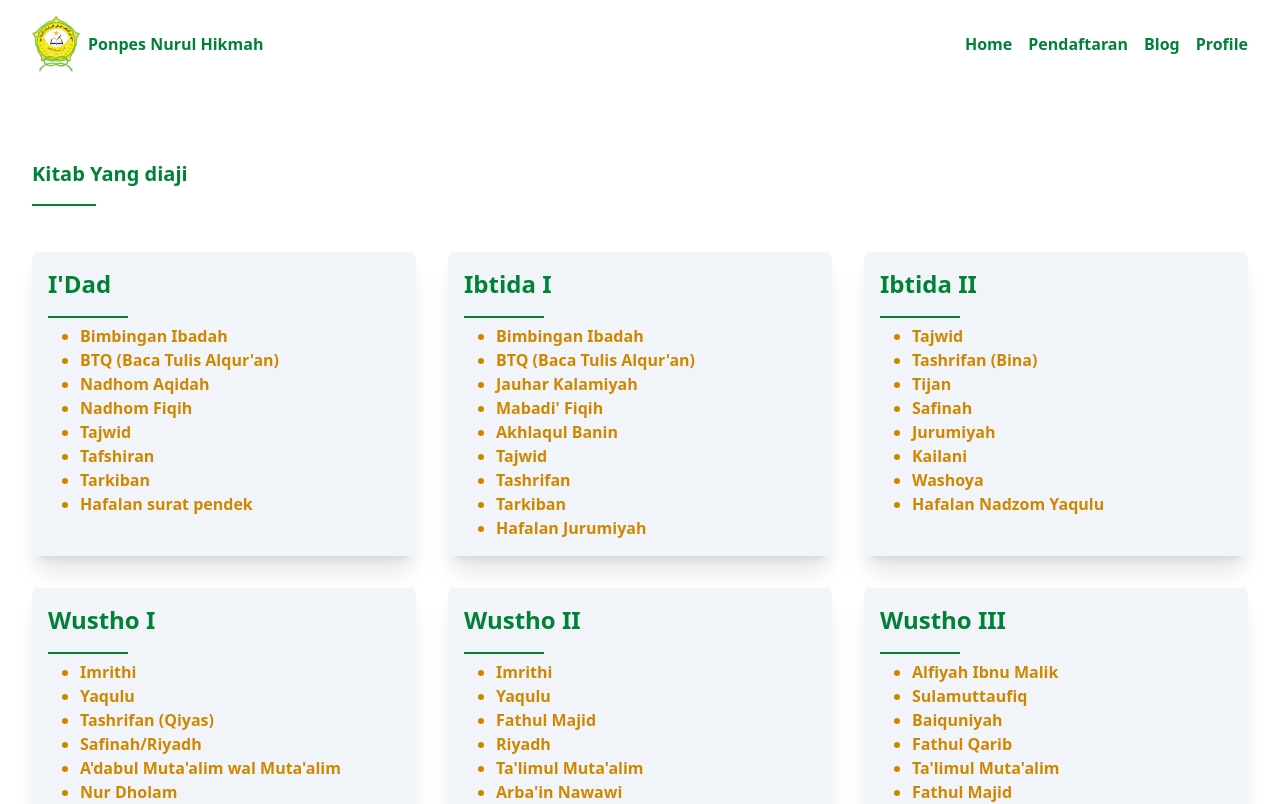
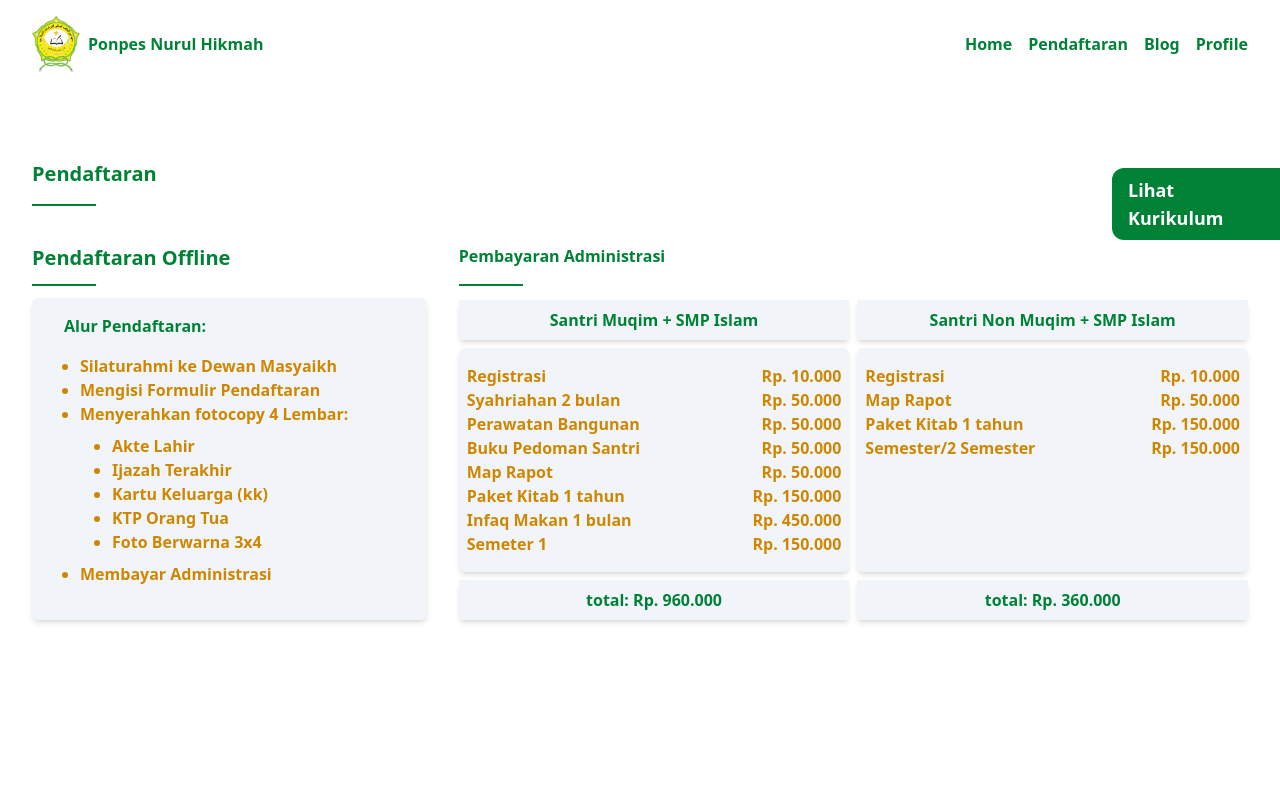
Before and after one commit to AchmadFajarN/website_pesantren, a React (Vite) app in the folder FrontEnd/: page /pendaftaran in a window 1280 px wide. Shown: the top 804 px of the page. Built offline with nearby package versions, Linux system fonts and the light colour scheme.

Commit message:
add pendaftaran offline dan kurikukum aside

```diff
--- a/FrontEnd/src/App.jsx
+++ b/FrontEnd/src/App.jsx
@@ -8,7 +8,7 @@ import Pendaftaran from './Pages/Pendaftaran'
 
 const App = () => {
   return (
-    <div className='relative'>
+    <div className=''>
       <Header />
       <main>
         <Routes>
--- a/FrontEnd/src/Components/CardArtikel.jsx
+++ b/FrontEnd/src/Components/CardArtikel.jsx
@@ -5,7 +5,7 @@ import { animateFunc } from '../../utils'
 
 const CardArtikel = ({data, transitionAnimate}) => {
   return (
-    <motion.div initial={animateFunc().initial} whileInView={animateFunc().animate} transition={animateFunc(transitionAnimate).transition} className='flex gap-4 max-h-[10rem] md:max-w-[26rem] p-4 rounded-md shadow-md bg-slate-100'>
+    <motion.div initial={animateFunc().initial} whileInView={animateFunc().animate} transition={animateFunc(transitionAnimate).transition} className='flex gap-4 max-h-[10rem] p-4 rounded-md shadow-md bg-slate-100'>
         <div className='flex-1/2 rounded-md overflow-hidden'>
             <img src={ data.imageUrl } alt="" className='w-full h-full object-cover' />
         </div>
--- a/FrontEnd/src/Components/CardKurikulum.jsx
+++ /dev/null
@@ -1,19 +0,0 @@
-import React from "react";
-import { ChevronDown } from "lucide-react";
-import { useState } from "react";
-
-const CardKurikulum = ({ data }) => {
-  return (
-    <div className="p-4 bg-slate-100 shadow-xl rounded-md">
-      <h1 className="font-bold text-2xl text-green-700">{data.kelas}</h1>
-      <span className="inline-block w-20 h-[2px] bg-green-700"></span>
-      <ul className="list-disc pl-8">
-        {data.pelajaran.map((item) => {
-          return <li className="font-semibold text-yellow-600">{item}</li>;
-        })}
-      </ul>
-    </div>
-  );
-};
-
-export default CardKurikulum;
--- a/FrontEnd/src/Components/KurikulumPendaftaran.jsx
+++ b/FrontEnd/src/Components/KurikulumPendaftaran.jsx
@@ -1,31 +1,80 @@
-import React from 'react'
-import { motion } from 'motion/react'
-import { animateFunc } from '../../utils'
-import Underline from './Underline'
-import CardKurikulum from './CardKurikulum'
-import { kelasDanKurikulum } from '../../utils'
+import { useState } from "react";
+import { kelasDanKurikulum } from "../../utils";
+import { ChevronDown } from "lucide-react";
 
 const KurikulumPendaftaran = () => {
+  const [sideActive, setSideActive] = useState(false);
+  const sideBar = () => {
+    setSideActive(!sideActive);
+  };
+
+  const dataWithId = kelasDanKurikulum.map((item) => {
+    return {
+      ...item,
+      isDisplay: false,
+    };
+  });
+
+  const [dataKurikulum, setDataKurikulum] = useState(dataWithId);
+
+  const displayPelajaran = (name) => {
+    const data = dataKurikulum.map((item) =>
+      item.kelas === name ? { ...item, isDisplay: !item.isDisplay } : item
+    );
+    setDataKurikulum(data);
+  };
+
   return (
-    <section className='w-full min-h-screen pt-[10rem]'>
-        <motion.h1
-        initial={animateFunc().initial}
-        whileInView={animateFunc().animate}
-        transition={animateFunc(0.5).transition}
-        className="font-bold text-xl text-green-700"
+    <aside
+      className={`fixed rounded-md right-0 top-24 h-[85vh] ${
+        !sideActive ? "translate-x-full" : "translate-x-0 md:translate-x-6"
+      } transition-transform duration-200 ease-in-out w-xs bg-green-700`}
+    >
+      <div
+        onClick={sideBar}
+        className={`flex justify-center items-center ${
+          sideActive
+            ? "size-12 -left-12"
+            : "min-h-8 py-2 w-[7rem] md:w-44 px-2 md:px-4 -left-[7rem] md:-left-[10.5rem]"
+        } cursor-pointer bg-inherit absolute top-18 rounded-l-xl`}
       >
-        Kitab Yang diaji
-      </motion.h1>
-      <Underline />
-      <div className='grid grid-cols-1 md:grid-cols-2 lg:grid-cols-3 mt-10 gap-8'>
-        {
-          kelasDanKurikulum.map((data) => {
-            return <CardKurikulum data={data} />
-          })
-        }
+        {!sideActive ? (
+          <p className="text-white text-xs md:text-lg font-bold">
+            Lihat Kurikulum
+          </p>
+        ) : (
+          <ChevronDown className="text-white -rotate-90" />
+        )}
       </div>
-    </section>
-  )
-}
+      <div className="w-full h-full rounded-md overflow-y-scroll">
+        <div className="py-4 px-8 text-center bg-green-900">
+          <h2 className="font-bold text-xl text-white">Kitab Yang diaji</h2>
+        </div>
+        <ul>
+          {dataKurikulum.map((kelas) => {
+            return (
+              <li className="py-2 group cursor-pointer font-semibold text-green-700 border-b-4">
+                <div
+                  onClick={() => displayPelajaran(kelas.kelas)}
+                  className="flex justify-between px-2 text-white"
+                >
+                  {kelas.kelas}
+                  <ChevronDown />
+                </div>
+                {kelas.isDisplay && (
+                  <ul className="bg-green-800 flex flex-col gap-2 p-2">
+                    {kelas.pelajaran.map((pelajaran) => (
+                      <li className="text-yellow-400">{pelajaran}</li>
+                    ))}
+                  </ul>
+                )}
+              </li>
+            );
+          })}
+        </ul>
+      </div>
+    </aside>
+  );
+};
 
-export default KurikulumPendaftaran
+export default KurikulumPendaftaran;
--- /dev/null
+++ b/FrontEnd/src/Components/OfflinePendaftaran.jsx
@@ -0,0 +1,48 @@
+import React from "react";
+import Underline from "./Underline";
+import { administrasiMuqimAndSmp, administrasiNonMuqimAndSmp, animateFunc } from "../../utils";
+import TableAdministration from "./TableAdministration";
+import { motion } from "motion/react";
+
+const OfflinePendaftaran = () => {
+  return (
+    <div className="my-8 flex flex-col justify-center md:flex-row md:h-[23.5rem] gap-8">
+      <div className="h-full md:flex-2 flex flex-col gap-3">
+        <motion.h2 initial={animateFunc().initial} whileInView={animateFunc().animate} transition={animateFunc(0.5).transition} className="text-xl font-bold text-green-700">
+          Pendaftaran Offline
+        </motion.h2>
+        <Underline />
+        <motion.div initial={animateFunc().initial} whileInView={animateFunc().animate} transition={animateFunc(0.5).transition} className="flex-2 px-8 pt-4 bg-slate-100 shadow-md rounded-md">
+          <h3 className="font-bold text-green-700">Alur Pendaftaran:</h3>
+          <ul className="list-disc px-4 pt-4 text-yellow-600 font-semibold">
+            <li>Silaturahmi ke Dewan Masyaikh</li>
+            <li>Mengisi Formulir Pendaftaran</li>
+            <li>
+              Menyerahkan fotocopy 4 Lembar:
+              <ul className="px-8 list-disc py-2">
+                <li>Akte Lahir</li>
+                <li>Ijazah Terakhir</li>
+                <li>Kartu Keluarga (kk)</li>
+                <li>KTP Orang Tua</li>
+                <li>Foto Berwarna 3x4</li>
+              </ul>
+            </li>
+            <li>Membayar Administrasi</li>
+          </ul>
+        </motion.div>
+      </div>
+      <div className="md:flex-4">
+        <motion.h2 initial={animateFunc().initial} whileInView={animateFunc().animate} transition={animateFunc(0.5).transition} className="text-md font-bold text-green-700">
+          Pembayaran Administrasi
+        </motion.h2>
+        <Underline />
+        <div className="flex flex-col md:flex-row w-full gap-2 ">
+          <TableAdministration transitionAnimate={0.7} tableTitle={'Santri Muqim + SMP Islam'} className={'flex-1'} datas={administrasiMuqimAndSmp} />
+          <TableAdministration transitionAnimate={0.8} tableTitle={'Santri Non Muqim + SMP Islam'} className={'flex-1'} datas={administrasiNonMuqimAndSmp} />
+        </div>
+      </div>
+    </div>
+  );
+};
+
+export default OfflinePendaftaran;
--- /dev/null
+++ b/FrontEnd/src/Components/PendaftaranSection.jsx
@@ -0,0 +1,15 @@
+import React from 'react'
+import Underline from './Underline'
+import OfflinePendaftaran from './OfflinePendaftaran'
+
+const PendaftaranSection = () => {
+  return (
+    <section className='w-full min-h-screen pt-40'>
+        <h1 className='font-bold text-xl text-green-700'>Pendaftaran</h1>
+        <Underline />
+        <OfflinePendaftaran />
+    </section>
+  )
+}
+
+export default PendaftaranSection
--- /dev/null
+++ b/FrontEnd/src/Components/TableAdministration.jsx
@@ -0,0 +1,35 @@
+import { formatRupiah, animateFunc } from "../../utils";
+import { motion } from "motion/react";
+
+const TableAdministration = ({ datas, className, transitionAnimate, tableTitle }) => {
+  const reslutPrice = datas.reduce((acc, data) => acc + data.price, 0);
+  return (
+    <motion.div
+      initial={animateFunc().initial}
+      whileInView={animateFunc().animate}
+      transition={animateFunc(transitionAnimate).transition}
+      className={`${className}`}
+    >
+      <div className="w-full mt-2 py-2 bg-slate-100 shadow-md text-center">
+        <h3 className="font-bold text-green-700">{tableTitle}</h3>
+      </div>
+      <div className="mt-2 min-h-[14rem] bg-slate-100 px-2 py-4 shadow-md rounded-md">
+        {datas.map((data) => {
+          return (
+            <div className="flex justify-between font-semibold text-yellow-600">
+              <p>{data.name}</p>
+              <p>{formatRupiah(data.price)}</p>
+            </div>
+          );
+        })}
+      </div>
+      <div className="w-full mt-2 py-2 bg-slate-100 shadow-md text-center">
+        <h3 className="font-bold text-green-700">
+          total: {formatRupiah(reslutPrice)}
+        </h3>
+      </div>
+    </motion.div>
+  );
+};
+
+export default TableAdministration;
--- a/FrontEnd/src/Pages/Pendaftaran.jsx
+++ b/FrontEnd/src/Pages/Pendaftaran.jsx
@@ -1,13 +1,12 @@
 import React from 'react'
 import KurikulumPendaftaran from '../Components/KurikulumPendaftaran'
-import { kelasDanKurikulum } from '../../utils'
+import PendaftaranSection from '../Components/PendaftaranSection'
 
 const Pendaftaran = () => {
-  const data = kelasDanKurikulum
-  console.log(data.map((data) => data.kelas))
   return (
-    <div className='px-4 md:px-8'>
+    <div className='px-5 md:px-8'>
       <KurikulumPendaftaran />
+      <PendaftaranSection />
     </div>
   )
 }
--- a/FrontEnd/utils/index.js
+++ b/FrontEnd/utils/index.js
@@ -8,8 +8,8 @@ import kelulusan from "../src/assets/image/future.jpg";
 import kurikulum from "../src/assets/image/kurikulum.jpg";
 import lingkungan from "../src/assets/image/lingkungan.jpg";
 import kitabKuning from "../src/assets/image/kitab-kuning.jpeg";
-import pramuka from '../src/assets/image/pramuka2.jpg'
-import smpClass from '../src/assets/image/smp2.jpg'
+import pramuka from "../src/assets/image/pramuka2.jpg";
+import smpClass from "../src/assets/image/smp2.jpg";
 
 let kelasDanKurikulum = [
   {
@@ -199,10 +199,10 @@ const keunggulan = [
   },
   {
     title: "Jenjang Menengah (SMP)",
-  emoji: "🏫",
-  description:
-    "Masa transisi penting bagi santri untuk memperkuat dasar ilmu agama dan umum secara seimbang.",
-  imgUrl: smpClass
+    emoji: "🏫",
+    description:
+      "Masa transisi penting bagi santri untuk memperkuat dasar ilmu agama dan umum secara seimbang.",
+    imgUrl: smpClass,
   },
   {
     title: "Lingkungan Islami",
@@ -214,8 +214,9 @@ const keunggulan = [
   {
     title: "Berbagai Ekstrakulikuler",
     emoji: "⛺",
-    description: "Mengasah potensi dan karakter melalui kegiatan yang menyenangkan dan bermakna.",
-    imgUrl: pramuka
+    description:
+      "Mengasah potensi dan karakter melalui kegiatan yang menyenangkan dan bermakna.",
+    imgUrl: pramuka,
   },
   {
     title: "Masa Depan Terbuka",
@@ -223,6 +224,60 @@ const keunggulan = [
     description:
       "Santri siap melanjutkan pendidikan ke jenjang lebih tinggi, baik umum maupun keagamaan.",
     imgUrl: kelulusan,
+  },
+];
+
+let administrasiMuqimAndSmp = [
+  {
+    name: "Registrasi",
+    price: 10000,
+  },
+  {
+    name: "Syahriahan 2 bulan",
+    price: 50000,
+  },
+  {
+    name: "Perawatan Bangunan",
+    price: 50000,
+  },
+  {
+    name: "Buku Pedoman Santri",
+    price: 50000,
+  },
+  {
+    name: "Map Rapot",
+    price: 50000,
+  },
+  {
+    name: "Paket Kitab 1 tahun",
+    price: 150000,
+  },
+  {
+    name: "Infaq Makan 1 bulan",
+    price: 450000,
+  },
+  {
+    name: "Semeter 1",
+    price: 150000,
+  },
+];
+
+let administrasiNonMuqimAndSmp = [
+  {
+    name: "Registrasi",
+    price: 10000,
+  },
+  {
+    name: "Map Rapot",
+    price: 50000,
+  },
+  {
+    name: "Paket Kitab 1 tahun",
+    price: 150000,
+  },
+  {
+    name: "Semester/2 Semester",
+    price: 150000,
   },
 ];
 
@@ -250,4 +305,18 @@ const getAllData = () => {
 const getDataById = (id) => {
   return data.filter((item) => item.id === id);
 };
-export { animateFunc, getAllData, getDataById, keunggulan, kelasDanKurikulum };
+
+function formatRupiah(angka) {
+  return 'Rp. ' + angka.toLocaleString("id-ID");
+}
+
+export {
+  animateFunc,
+  getAllData,
+  getDataById,
+  keunggulan,
+  kelasDanKurikulum,
+  administrasiMuqimAndSmp,
+  administrasiNonMuqimAndSmp,
+  formatRupiah
+};
```
Also changed, not shown: 1 other file (tests, documents, lock files or other folders).
